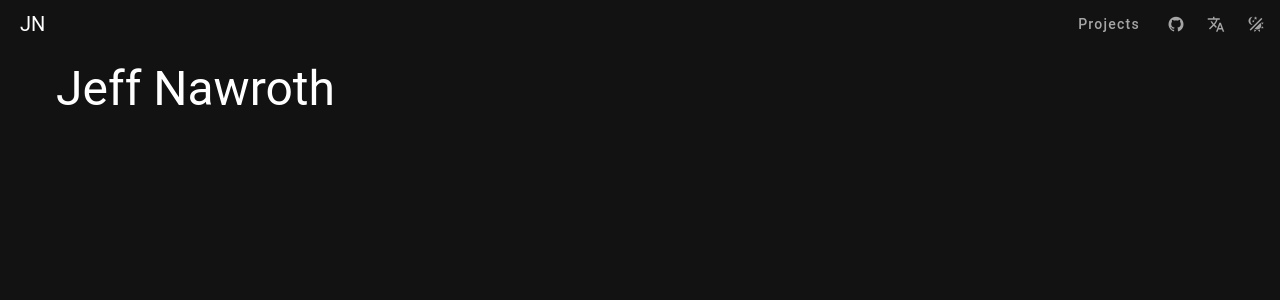
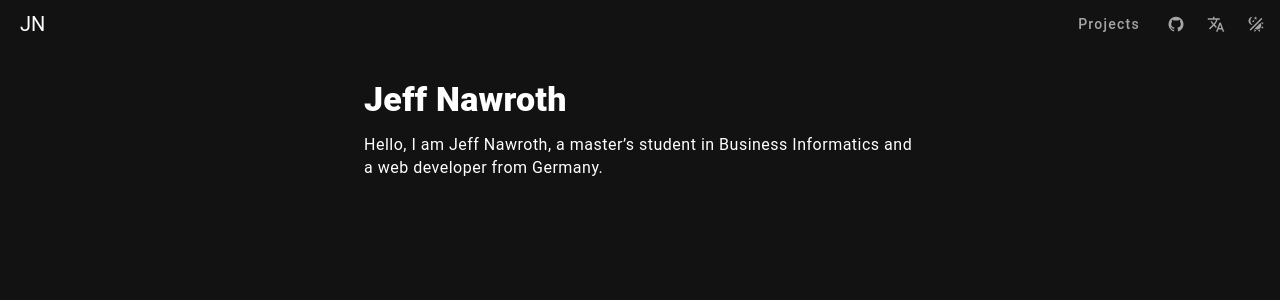
Before and after one commit to jeffnawroth/jeffnawroth.me, a Vue app: page / in a window 1280 px wide. Shown: the top 300 px of the page. Built offline with nearby package versions, Linux system fonts and the light colour scheme.

Commit message:
chore: add text

```diff
--- a/src/pages/index.vue
+++ b/src/pages/index.vue
@@ -3,7 +3,18 @@
 </script>
 
 <template>
-  <div class="text-h3">
-    Jeff Nawroth
-  </div>
+  <v-card
+    color="transparent"
+    flat
+    class="w-50 ma-auto"
+  >
+    <v-card-title class="text-h4 font-weight-black">
+      Jeff Nawroth
+    </v-card-title>
+    <v-card-text class="text-body-1">
+      <p>
+        Hello, I am Jeff Nawroth, a master’s student in Business Informatics and a web developer from Germany.
+      </p>
+    </v-card-text>
+  </v-card>
 </template>
```
